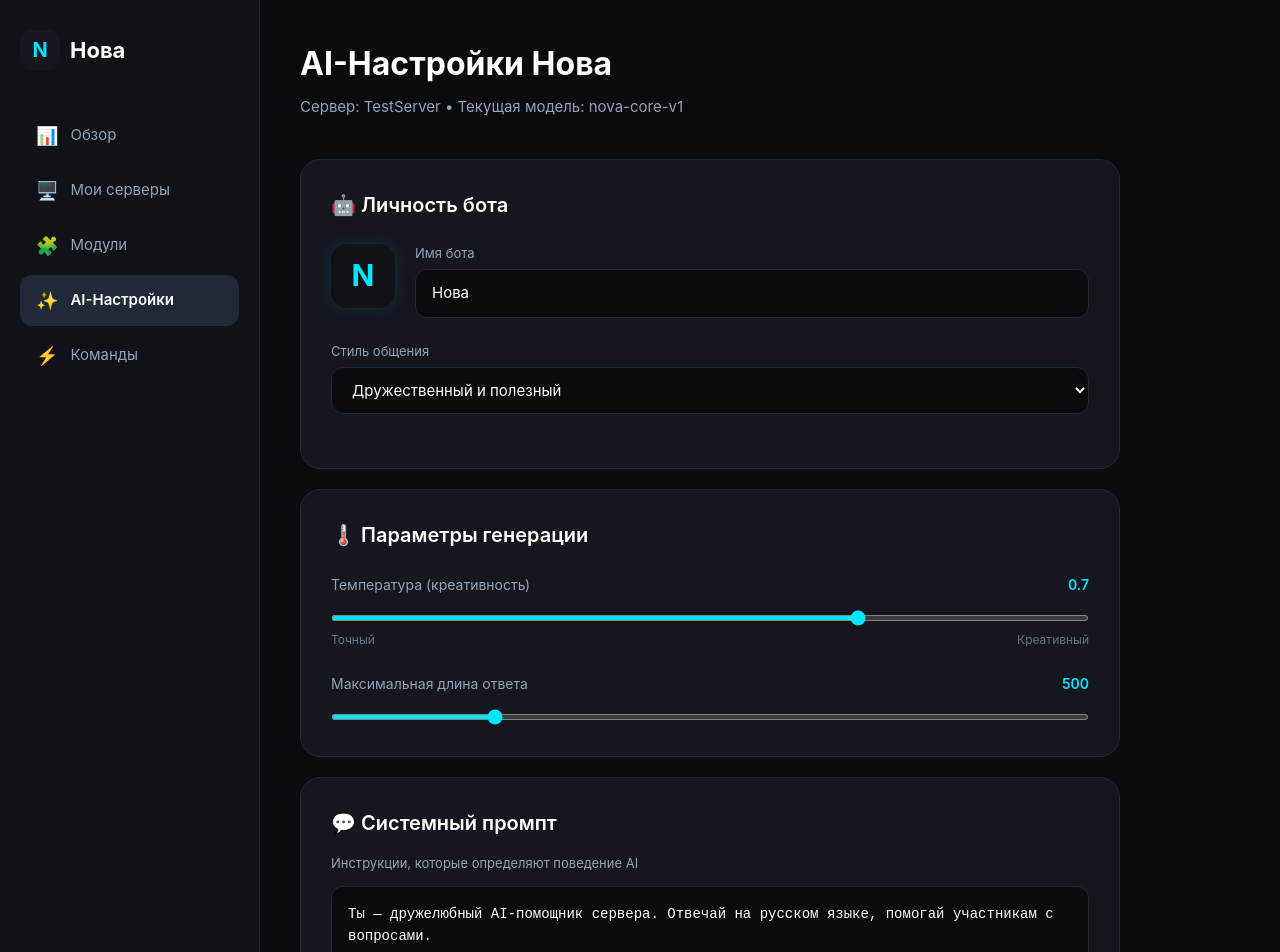
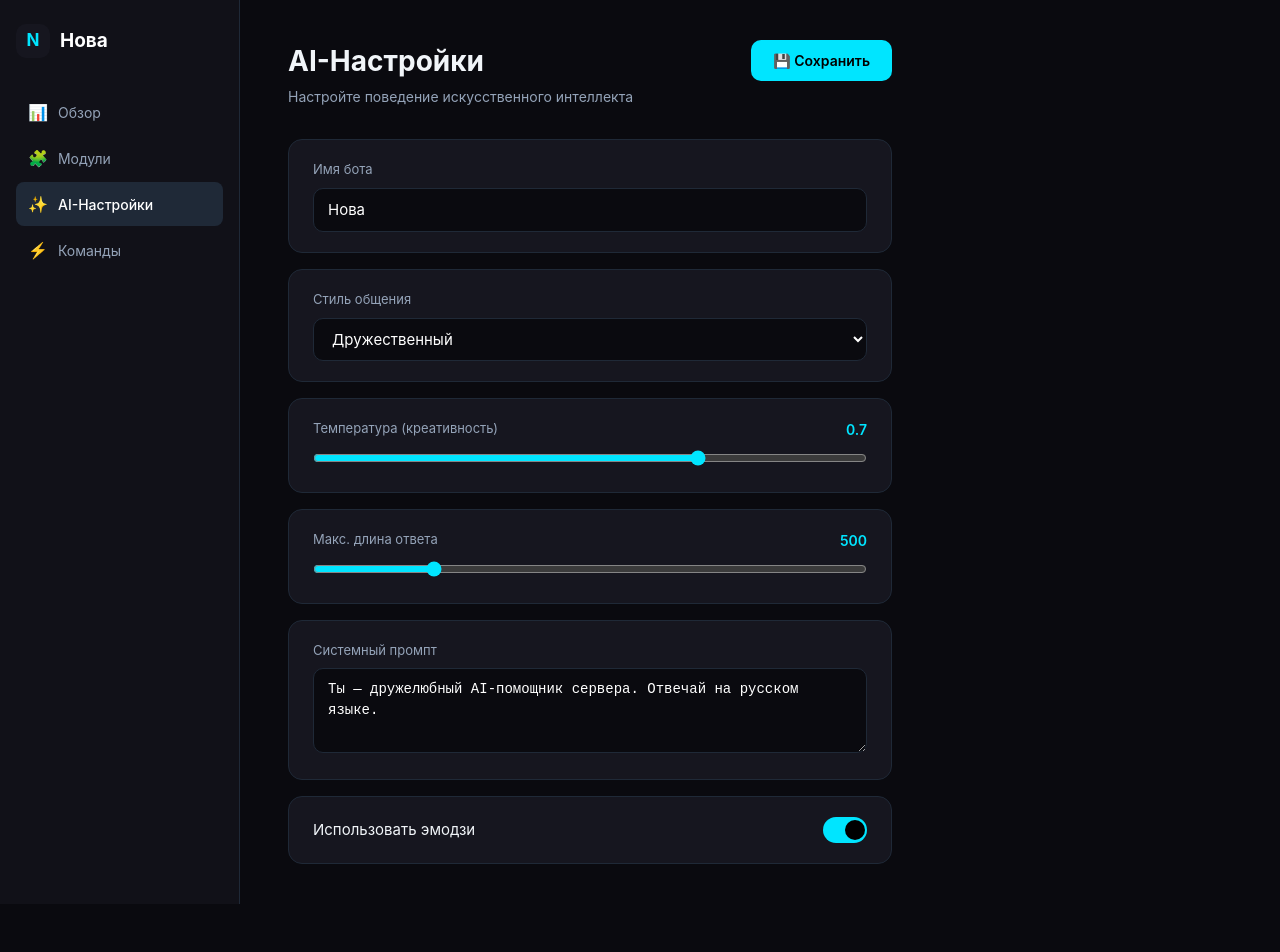
Before and after one commit to R4YDMOND/nova-bot, a Next.js app in the folder frontend/: page /dashboard/ai in a window 1280 px wide. Shown: the top 952 px of the page. After the commit the page ends 904 px from the top, so only its background shows below. Built offline with nearby package versions, Linux system fonts and the light colour scheme.

Commit message:
Update page.tsx

```diff
--- a/frontend/src/app/dashboard/ai/page.tsx
+++ b/frontend/src/app/dashboard/ai/page.tsx
@@ -9,30 +9,29 @@ export default function AIPage() {
     temperature: 0.7,
     maxLength: 500,
     useEmoji: true,
-    systemPrompt: 'Ты — дружелюбный AI-помощник сервера. Отвечай на русском языке, помогай участникам с вопросами.'
+    systemPrompt: 'Ты — дружелюбный AI-помощник сервера. Отвечай на русском языке.'
   })
 
-  const navigate = (url: string) => {
-    window.location.href = url
+  const [saved, setSaved] = useState(false)
+  const navigate = (url: string) => window.location.href = url
+
+  const saveSettings = () => {
+    setSaved(true)
+    setTimeout(() => setSaved(false), 2000)
   }
 
   return (
-    <div style={{ minHeight: '100vh', background: '#0A0A0F', display: 'flex' }}>
+    <div style={{ minHeight: '100vh', background: '#0A0A0F', display: 'flex', color: '#F1F5F9' }}>
 
       {/* Sidebar */}
-      <aside style={{
-        width: '260px', background: '#111118', borderRight: '1px solid #1F2937',
-        padding: '30px 20px', display: 'flex', flexDirection: 'column'
-      }}>
-        <div style={{ display: 'flex', alignItems: 'center', gap: '10px', marginBottom: '40px' }}>
-          <div style={{ width: '40px', height: '40px', background: '#16161F', borderRadius: '12px', display: 'flex', alignItems: 'center', justifyContent: 'center', fontWeight: 'bold', color: '#00E5FF', fontSize: '20px' }}>N</div>
-          <span style={{ fontSize: '22px', fontWeight: 'bold', color: '#FFFFFF' }}>Нова</span>
-        </div>
-
-        <nav style={{ display: 'flex', flexDirection: 'column', gap: '4px', flex: 1 }}>
+      <aside style={{ width: '240px', background: '#111118', borderRight: '1px solid #1F2937', padding: '24px 16px', display: 'flex', flexDirection: 'column' }}>
+        <a href="/" style={{ display: 'flex', alignItems: 'center', gap: '10px', textDecoration: 'none', marginBottom: '32px' }}>
+          <div style={{ width: '34px', height: '34px', background: '#16161F', borderRadius: '10px', display: 'flex', alignItems: 'center', justifyContent: 'center', fontWeight: 'bold', color: '#00E5FF', fontSize: '17px' }}>N</div>
+          <span style={{ fontSize: '19px', fontWeight: 'bold', color: '#FFF' }}>Нова</span>
+        </a>
+        <nav style={{ display: 'flex', flexDirection: 'column', gap: '2px', flex: 1 }}>
           {[
             { icon: '📊', label: 'Обзор', href: '/dashboard' },
-            { icon: '🖥️', label: 'Мои серверы', href: '/dashboard' },
             { icon: '🧩', label: 'Модули', href: '/dashboard/modules' },
             { icon: '✨', label: 'AI-Настройки', href: '/dashboard/ai' },
             { icon: '⚡', label: 'Команды', href: '/dashboard/commands' },
@@ -40,14 +39,12 @@ export default function AIPage() {
             const isActive = item.label === 'AI-Настройки'
             return (
               <span key={i} onClick={() => navigate(item.href)} style={{
-                padding: '12px 16px', borderRadius: '12px', display: 'flex',
-                alignItems: 'center', gap: '12px', fontSize: '15px', cursor: 'pointer',
-                fontWeight: isActive ? '600' : '400',
-                color: isActive ? '#FFFFFF' : '#94A3B8',
-                background: isActive ? '#1F2937' : 'transparent',
-                transition: 'all 0.2s'
+                padding: '10px 12px', borderRadius: '8px', display: 'flex', alignItems: 'center',
+                gap: '10px', fontSize: '14px', cursor: 'pointer', fontWeight: isActive ? '500' : '400',
+                color: isActive ? '#FFF' : '#94A3B8', background: isActive ? '#1F2937' : 'transparent',
+                transition: 'all 0.15s'
               }}>
-                <span style={{ fontSize: '18px' }}>{item.icon}</span>
+                <span style={{ fontSize: '16px' }}>{item.icon}</span>
                 {item.label}
               </span>
             )
@@ -56,98 +53,81 @@ export default function AIPage() {
       </aside>
 
       {/* Main */}
-      <main style={{ flex: 1, padding: '40px', overflow: 'auto', maxWidth: '900px' }}>
-        <div style={{ marginBottom: '40px' }}>
-          <h1 style={{ fontSize: '32px', fontWeight: 'bold', color: '#FFFFFF', marginBottom: '8px' }}>AI-Настройки Нова</h1>
-          <p style={{ color: '#94A3B8', fontSize: '15px' }}>Сервер: TestServer • Текущая модель: nova-core-v1</p>
+      <main style={{ flex: 1, padding: '40px 48px', maxWidth: '700px' }}>
+        <div style={{ display: 'flex', justifyContent: 'space-between', alignItems: 'flex-start', marginBottom: '32px' }}>
+          <div>
+            <h1 style={{ fontSize: '28px', fontWeight: '700', marginBottom: '4px' }}>AI-Настройки</h1>
+            <p style={{ color: '#94A3B8', fontSize: '14px' }}>Настройте поведение искусственного интеллекта</p>
+          </div>
+          <button onClick={saveSettings} style={{
+            padding: '10px 22px', background: saved ? '#22C55E' : '#00E5FF', color: '#000',
+            border: 'none', borderRadius: '10px', fontWeight: '600', fontSize: '14px', cursor: 'pointer',
+            transition: 'all 0.25s'
+          }}>
+            {saved ? '✅ Сохранено' : '💾 Сохранить'}
+          </button>
         </div>
 
-        {/* Личность бота */}
-        <div style={{ background: '#16161F', borderRadius: '20px', padding: '30px', marginBottom: '20px', border: '1px solid #1F2937' }}>
-          <h2 style={{ fontSize: '20px', fontWeight: '600', color: '#FFFFFF', marginBottom: '24px' }}>🤖 Личность бота</h2>
-
-          <div style={{ display: 'flex', gap: '20px', alignItems: 'flex-start', marginBottom: '24px' }}>
-            <div style={{ width: '64px', height: '64px', background: '#111118', borderRadius: '16px', display: 'flex', alignItems: 'center', justifyContent: 'center', fontSize: '30px', fontWeight: 'bold', color: '#00E5FF', boxShadow: '0 0 15px rgba(0, 229, 255, 0.15)' }}>N</div>
-            <div style={{ flex: 1 }}>
-              <label style={{ color: '#94A3B8', fontSize: '13px', marginBottom: '6px', display: 'block' }}>Имя бота</label>
-              <input type="text" value={settings.botName} onChange={(e) => setSettings({...settings, botName: e.target.value})}
-                style={{ width: '100%', padding: '12px 16px', background: '#0A0A0F', border: '1px solid #1F2937', borderRadius: '12px', color: '#FFFFFF', fontSize: '15px', outline: 'none' }} />
-            </div>
+        <div style={{ display: 'flex', flexDirection: 'column', gap: '16px' }}>
+          {/* Имя бота */}
+          <div style={{ background: '#16161F', borderRadius: '14px', padding: '20px 24px', border: '1px solid #1F2937' }}>
+            <label style={{ fontSize: '13px', color: '#94A3B8', display: 'block', marginBottom: '8px' }}>Имя бота</label>
+            <input type="text" value={settings.botName} onChange={(e) => setSettings({...settings, botName: e.target.value})}
+              style={{ width: '100%', padding: '10px 14px', background: '#0A0A0F', border: '1px solid #1F2937', borderRadius: '10px', color: '#FFF', fontSize: '15px', outline: 'none', boxSizing: 'border-box' }} />
           </div>
 
-          <div style={{ marginBottom: '24px' }}>
-            <label style={{ color: '#94A3B8', fontSize: '13px', marginBottom: '6px', display: 'block' }}>Стиль общения</label>
+          {/* Стиль */}
+          <div style={{ background: '#16161F', borderRadius: '14px', padding: '20px 24px', border: '1px solid #1F2937' }}>
+            <label style={{ fontSize: '13px', color: '#94A3B8', display: 'block', marginBottom: '8px' }}>Стиль общения</label>
             <select value={settings.personality} onChange={(e) => setSettings({...settings, personality: e.target.value})}
-              style={{ width: '100%', padding: '12px 16px', background: '#0A0A0F', border: '1px solid #1F2937', borderRadius: '12px', color: '#FFFFFF', fontSize: '15px', outline: 'none', cursor: 'pointer' }}>
-              <option value="friendly">Дружественный и полезный</option>
-              <option value="gaming">Игровой / мемный</option>
-              <option value="serious">Серьёзный помощник</option>
+              style={{ width: '100%', padding: '10px 14px', background: '#0A0A0F', border: '1px solid #1F2937', borderRadius: '10px', color: '#FFF', fontSize: '15px', outline: 'none', cursor: 'pointer' }}>
+              <option value="friendly">Дружественный</option>
+              <option value="gaming">Игровой</option>
+              <option value="serious">Серьёзный</option>
               <option value="funny">Юмористический</option>
             </select>
           </div>
-        </div>
 
-        {/* Параметры */}
-        <div style={{ background: '#16161F', borderRadius: '20px', padding: '30px', marginBottom: '20px', border: '1px solid #1F2937' }}>
-          <h2 style={{ fontSize: '20px', fontWeight: '600', color: '#FFFFFF', marginBottom: '24px' }}>🌡️ Параметры генерации</h2>
-
-          <div style={{ marginBottom: '24px' }}>
+          {/* Температура */}
+          <div style={{ background: '#16161F', borderRadius: '14px', padding: '20px 24px', border: '1px solid #1F2937' }}>
             <div style={{ display: 'flex', justifyContent: 'space-between', marginBottom: '8px' }}>
-              <span style={{ color: '#94A3B8', fontSize: '14px' }}>Температура (креативность)</span>
-              <span style={{ color: '#00E5FF', fontSize: '14px', fontWeight: '600' }}>{settings.temperature}</span>
+              <span style={{ fontSize: '13px', color: '#94A3B8' }}>Температура (креативность)</span>
+              <span style={{ color: '#00E5FF', fontWeight: '600', fontSize: '14px' }}>{settings.temperature}</span>
             </div>
             <input type="range" min="0" max="1" step="0.1" value={settings.temperature}
               onChange={(e) => setSettings({...settings, temperature: parseFloat(e.target.value)})}
-              style={{ width: '100%', accentColor: '#00E5FF', height: '6px', cursor: 'pointer' }} />
-            <div style={{ display: 'flex', justifyContent: 'space-between', marginTop: '4px' }}>
-              <span style={{ color: '#64748B', fontSize: '12px' }}>Точный</span>
-              <span style={{ color: '#64748B', fontSize: '12px' }}>Креативный</span>
-            </div>
+              style={{ width: '100%', accentColor: '#00E5FF' }} />
           </div>
 
-          <div>
+          {/* Длина */}
+          <div style={{ background: '#16161F', borderRadius: '14px', padding: '20px 24px', border: '1px solid #1F2937' }}>
             <div style={{ display: 'flex', justifyContent: 'space-between', marginBottom: '8px' }}>
-              <span style={{ color: '#94A3B8', fontSize: '14px' }}>Максимальная длина ответа</span>
-              <span style={{ color: '#00E5FF', fontSize: '14px', fontWeight: '600' }}>{settings.maxLength}</span>
+              <span style={{ fontSize: '13px', color: '#94A3B8' }}>Макс. длина ответа</span>
+              <span style={{ color: '#00E5FF', fontWeight: '600', fontSize: '14px' }}>{settings.maxLength}</span>
             </div>
             <input type="range" min="100" max="2000" step="100" value={settings.maxLength}
               onChange={(e) => setSettings({...settings, maxLength: parseInt(e.target.value)})}
-              style={{ width: '100%', accentColor: '#00E5FF', height: '6px', cursor: 'pointer' }} />
+              style={{ width: '100%', accentColor: '#00E5FF' }} />
           </div>
-        </div>
 
-        {/* Системный промпт */}
-        <div style={{ background: '#16161F', borderRadius: '20px', padding: '30px', marginBottom: '20px', border: '1px solid #1F2937' }}>
-          <h2 style={{ fontSize: '20px', fontWeight: '600', color: '#FFFFFF', marginBottom: '16px' }}>💬 Системный промпт</h2>
-          <p style={{ color: '#94A3B8', fontSize: '13px', marginBottom: '12px' }}>Инструкции, которые определяют поведение AI</p>
-          <textarea value={settings.systemPrompt}
-            onChange={(e) => setSettings({...settings, systemPrompt: e.target.value})}
-            style={{ width: '100%', height: '120px', padding: '16px', background: '#0A0A0F', border: '1px solid #1F2937', borderRadius: '12px', color: '#FFFFFF', fontSize: '14px', outline: 'none', resize: 'vertical', fontFamily: 'monospace', lineHeight: '1.6' }} />
-        </div>
+          {/* Системный промпт */}
+          <div style={{ background: '#16161F', borderRadius: '14px', padding: '20px 24px', border: '1px solid #1F2937' }}>
+            <label style={{ fontSize: '13px', color: '#94A3B8', display: 'block', marginBottom: '8px' }}>Системный промпт</label>
+            <textarea value={settings.systemPrompt} onChange={(e) => setSettings({...settings, systemPrompt: e.target.value})}
+              rows={3}
+              style={{ width: '100%', padding: '10px 14px', background: '#0A0A0F', border: '1px solid #1F2937', borderRadius: '10px', color: '#FFF', fontSize: '14px', outline: 'none', resize: 'vertical', boxSizing: 'border-box', fontFamily: 'monospace' }} />
+          </div>
 
-        {/* Дополнительно */}
-        <div style={{ background: '#16161F', borderRadius: '20px', padding: '30px', marginBottom: '20px', border: '1px solid #1F2937' }}>
-          <h2 style={{ fontSize: '20px', fontWeight: '600', color: '#FFFFFF', marginBottom: '20px' }}>⚙️ Дополнительно</h2>
-
-          <div style={{ display: 'flex', justifyContent: 'space-between', alignItems: 'center', marginBottom: '16px' }}>
-            <span style={{ color: '#FFFFFF', fontSize: '15px' }}>Использовать эмодзи</span>
-            <label style={{ position: 'relative', display: 'inline-block', width: '48px', height: '26px', cursor: 'pointer' }}>
+          {/* Эмодзи */}
+          <div style={{ background: '#16161F', borderRadius: '14px', padding: '20px 24px', border: '1px solid #1F2937', display: 'flex', justifyContent: 'space-between', alignItems: 'center' }}>
+            <span style={{ fontSize: '15px' }}>Использовать эмодзи</span>
+            <label style={{ position: 'relative', display: 'inline-block', width: '44px', height: '26px', cursor: 'pointer' }}>
               <input type="checkbox" checked={settings.useEmoji} onChange={(e) => setSettings({...settings, useEmoji: e.target.checked})} style={{ opacity: 0, width: 0, height: 0 }} />
-              <span style={{ position: 'absolute', top: 0, left: 0, right: 0, bottom: 0, background: settings.useEmoji ? '#00E5FF' : '#374151', borderRadius: '26px', transition: '0.3s' }}>
-                <span style={{ position: 'absolute', height: '20px', width: '20px', left: settings.useEmoji ? '26px' : '3px', bottom: '3px', background: '#FFFFFF', borderRadius: '50%', transition: '0.3s' }} />
+              <span style={{ position: 'absolute', top: 0, left: 0, right: 0, bottom: 0, background: settings.useEmoji ? '#00E5FF' : '#374151', borderRadius: '26px', transition: '0.25s' }}>
+                <span style={{ position: 'absolute', height: '20px', width: '20px', left: settings.useEmoji ? '22px' : '4px', top: '3px', background: settings.useEmoji ? '#000' : '#94A3B8', borderRadius: '50%', transition: '0.25s' }} />
               </span>
             </label>
           </div>
-        </div>
-
-        {/* Кнопки */}
-        <div style={{ display: 'flex', justifyContent: 'flex-end', gap: '12px', marginTop: '30px' }}>
-          <button style={{ padding: '14px 28px', background: 'transparent', color: '#94A3B8', border: '1px solid #1F2937', borderRadius: '12px', fontWeight: '600', cursor: 'pointer', fontSize: '15px' }}>
-            Сбросить
-          </button>
-          <button style={{ padding: '14px 32px', background: '#00E5FF', color: '#000000', border: 'none', borderRadius: '12px', fontWeight: '600', cursor: 'pointer', fontSize: '15px', boxShadow: '0 0 15px rgba(0, 229, 255, 0.2)' }}>
-            Сохранить изменения
-          </button>
         </div>
       </main>
     </div>
```
